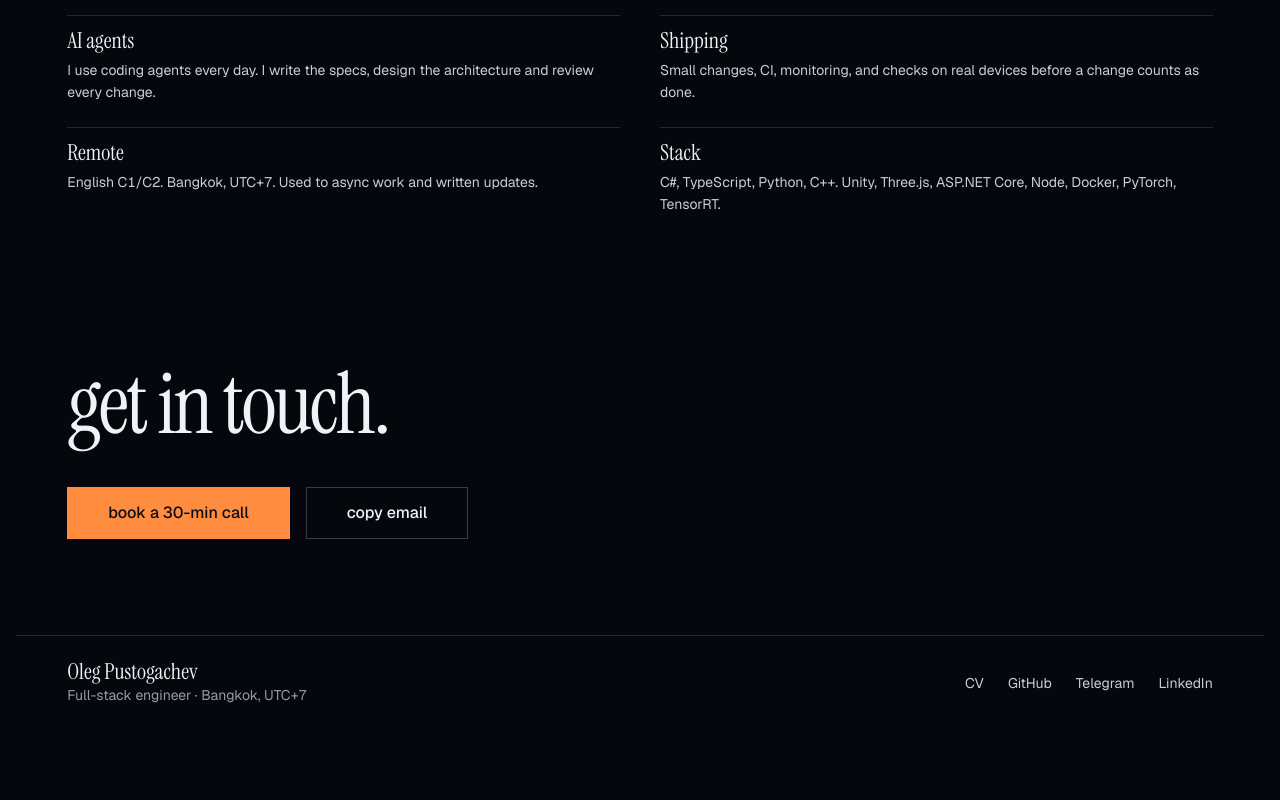
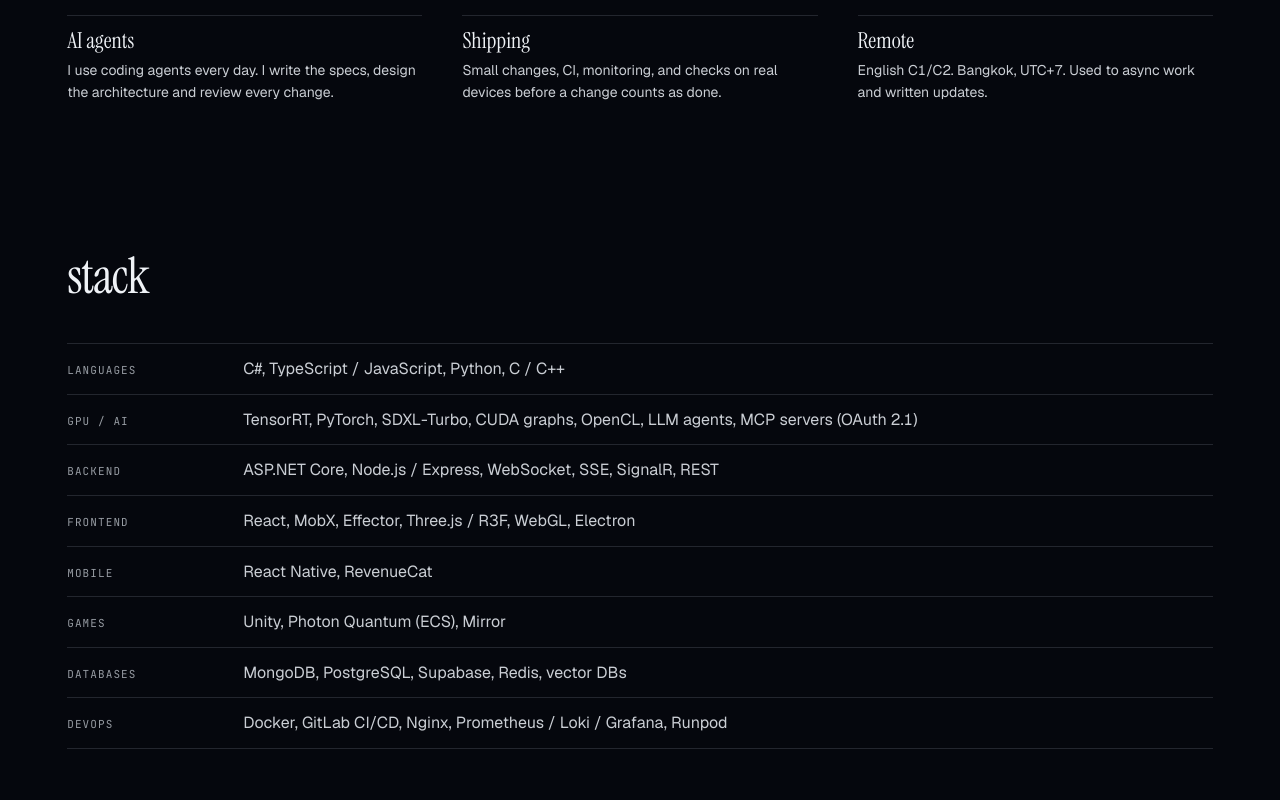
Before and after one commit to rearming/inkpaper.xyz, a plain HTML site: page index.html in a window 1280 px wide. Shown: the part 7740-8540 px from the top of the page. Before the commit the page ends 8486 px from the top, so only its background shows below. Drawn offline with nearby package versions, Linux system fonts and the light colour scheme.

Commit message:
Add a Stack section with the full technology list
Co-Authored-By: Claude Opus 5.5 <noreply@anthropic.com>

```diff
--- a/index.html
+++ b/index.html
@@ -226,7 +226,20 @@
       <div><dt>AI agents</dt><dd>I use coding agents every day. I write the specs, design the architecture and review every change.</dd></div>
       <div><dt>Shipping</dt><dd>Small changes, CI, monitoring, and checks on real devices before a change counts as done.</dd></div>
       <div><dt>Remote</dt><dd>English C1/C2. Bangkok, UTC+7. Used to async work and written updates.</dd></div>
-      <div><dt>Stack</dt><dd>C#, TypeScript, Python, C++. Unity, Three.js, ASP.NET Core, Node, Docker, PyTorch, TensorRT.</dd></div>
+    </dl>
+  </section>
+
+  <section class="how stack" aria-labelledby="stack-title">
+    <h2 id="stack-title" class="reveal">Stack</h2>
+    <dl class="stack__list reveal">
+      <div><dt class="label">Languages</dt><dd>C#, TypeScript / JavaScript, Python, C / C++</dd></div>
+      <div><dt class="label">GPU / AI</dt><dd>TensorRT, PyTorch, SDXL-Turbo, CUDA graphs, OpenCL, LLM agents, MCP servers (OAuth 2.1)</dd></div>
+      <div><dt class="label">Backend</dt><dd>ASP.NET Core, Node.js / Express, WebSocket, SSE, SignalR, REST</dd></div>
+      <div><dt class="label">Frontend</dt><dd>React, MobX, Effector, Three.js / R3F, WebGL, Electron</dd></div>
+      <div><dt class="label">Mobile</dt><dd>React Native, RevenueCat</dd></div>
+      <div><dt class="label">Games</dt><dd>Unity, Photon Quantum (ECS), Mirror</dd></div>
+      <div><dt class="label">Databases</dt><dd>MongoDB, PostgreSQL, Supabase, Redis, vector DBs</dd></div>
+      <div><dt class="label">DevOps</dt><dd>Docker, GitLab CI/CD, Nginx, Prometheus / Loki / Grafana, Runpod</dd></div>
     </dl>
   </section>
 
--- a/styles.css
+++ b/styles.css
@@ -156,11 +156,16 @@ section[id], article[id] { scroll-margin-top: var(--space-2xl); }
 }
 
 /* ---------- how I work: plain list ---------- */
-.how__list { display: grid; grid-template-columns: repeat(2, minmax(0, 1fr)); gap: var(--space-lg) var(--space-xl); margin: 0; }
+.how__list { display: grid; grid-template-columns: repeat(3, minmax(0, 1fr)); gap: var(--space-lg) var(--space-xl); margin: 0; }
 .how__list div { padding-top: var(--space-sm); border-top: var(--rule-hair) solid var(--color-rule); }
 .how__list dt { font: 400 1.375rem/1.2 var(--font-display); color: var(--color-ink); margin-bottom: var(--space-2xs); }
 .how__list dd { margin: 0; font-size: var(--text-sm); }
-@media (max-width: 39.99rem) { .how__list { grid-template-columns: minmax(0, 1fr); } }
+@media (max-width: 59.99rem) { .how__list { grid-template-columns: minmax(0, 1fr); } }
+.stack__list { margin: 0; border-bottom: var(--rule-hair) solid var(--color-rule); }
+.stack__list div { display: grid; grid-template-columns: 10rem minmax(0, 1fr); gap: var(--space-md); align-items: baseline; padding: var(--space-sm) 0; border-top: var(--rule-hair) solid var(--color-rule); }
+.stack__list dt { color: var(--color-muted); }
+.stack__list dd { margin: 0; color: var(--color-ink-2); }
+@media (max-width: 39.99rem) { .stack__list div { grid-template-columns: minmax(0, 1fr); gap: var(--space-2xs); } }
 
 /* ---------- 06 contact ---------- */
 .contact { padding-bottom: var(--space-3xl); }
```
